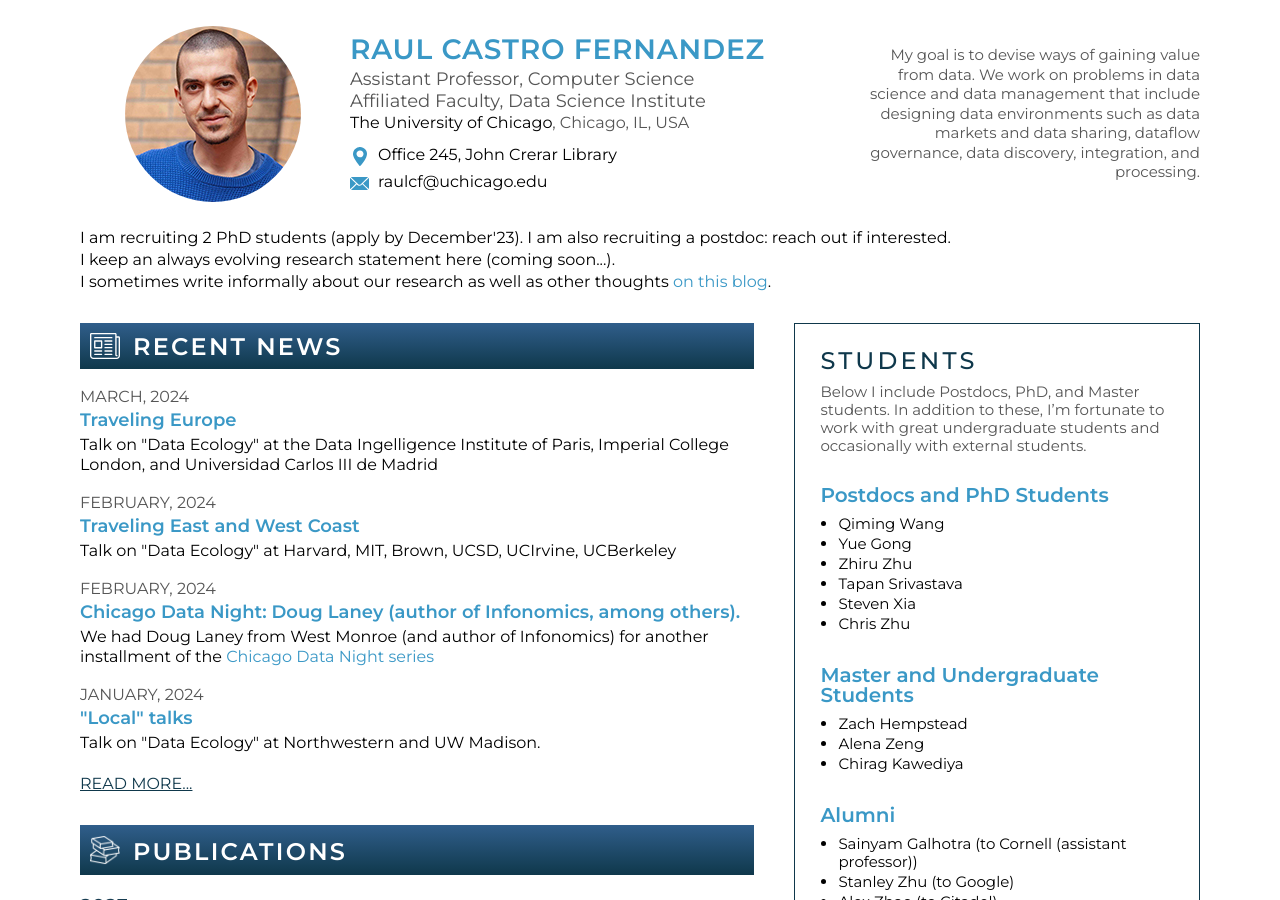
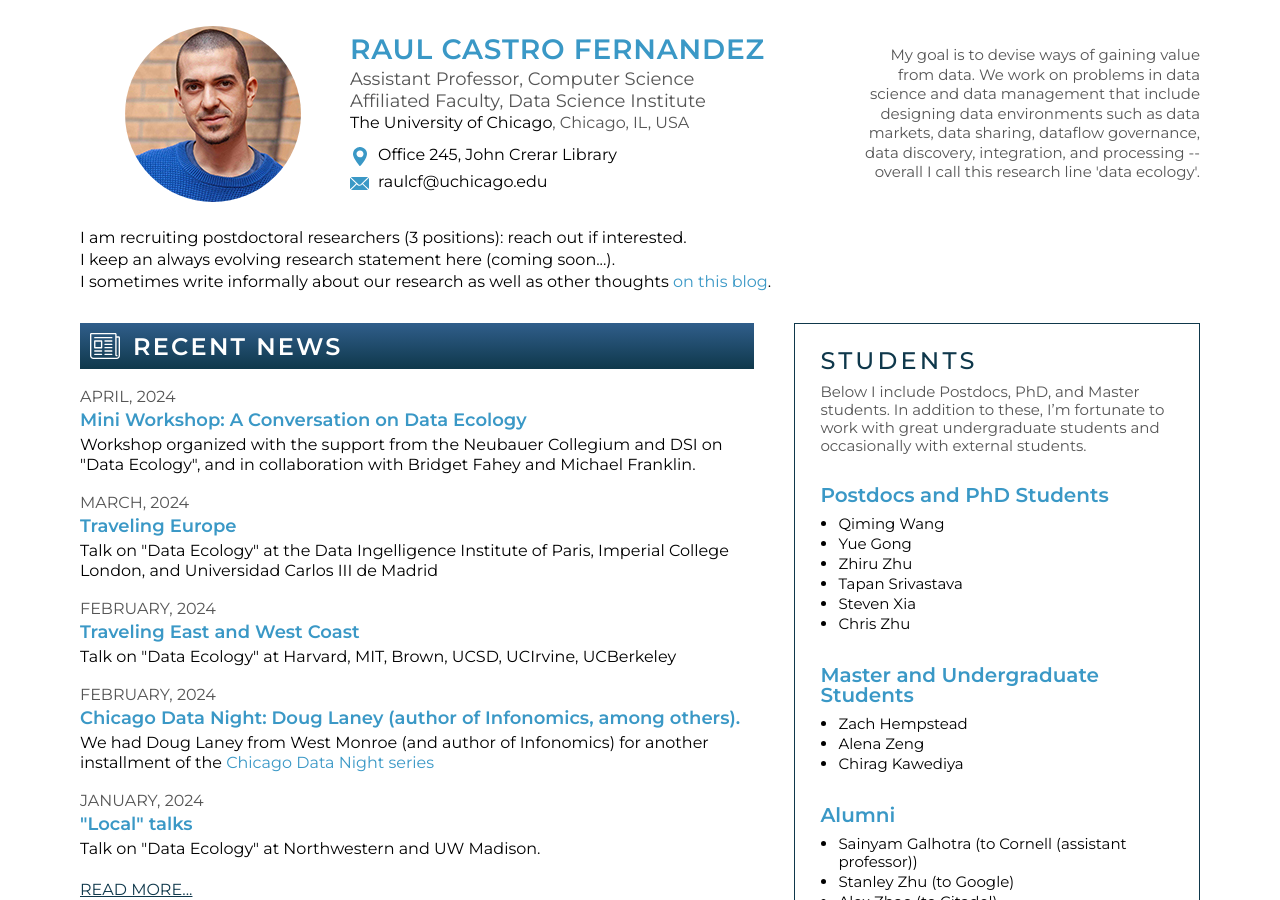
Before and after one commit to raulcf/raulcf.github.io, a Jekyll site: the page index.html, which Jekyll copies as it is, in a window 1280 px wide and 900 px high. Built offline with Jekyll 4.4.1, drawn with Linux system fonts in a browser that asks for light colours.

Commit message:
updates to log

```diff
--- a/index.html
+++ b/index.html
@@ -37,13 +37,13 @@ href="https://www.uchicago.edu">The University of Chicago</a>, Chicago, IL, USA<
             <div class="rightpart">
                 My goal is to devise ways of gaining value from data.
 We work on problems in data science and data management that include designing
-data environments such as data markets and data sharing, dataflow governance, data
-discovery, integration, and processing.
+data environments such as data markets, data sharing, dataflow governance, data
+discovery, integration, and processing -- overall I call this research line 'data
+ecology'.
             </div>
         </div>
         <p>
-I am recruiting 2 PhD students (apply by December'23). I am
-also recruiting a postdoc: reach out if interested.
+I am recruiting postdoctoral researchers (3 positions): reach out if interested.
         <br>
 I keep an always evolving research statement here
 (coming soon...).
@@ -61,6 +61,18 @@ I sometimes write informally about our research as well as other thoughts <a hre
 
                 <div class="titlebox"><h2><img src="images/icon-newspaper.svg" alt="">RECENT NEWS</h2></div>
                 <div class="descbox">
+
+                    <div class="newsbox">
+                        <div class="news-date">APRIL, 2024</div>
+
+                        <h3 class="news-title"><a
+href="https://neubauercollegium.uchicago.edu/events/a-conversation-about-data-ecology">Mini
+Workshop: A Conversation on Data Ecology</a></h3>
+                        <p> Workshop organized with the support from the Neubauer
+Collegium and DSI on "Data Ecology", and in collaboration with Bridget Fahey and
+Michael Franklin. </p>
+                    </div>
+
 
                     <div class="newsbox">
                         <div class="news-date">MARCH, 2024</div>
```
Also changed, not shown: log.md (+3 -0 lines).
